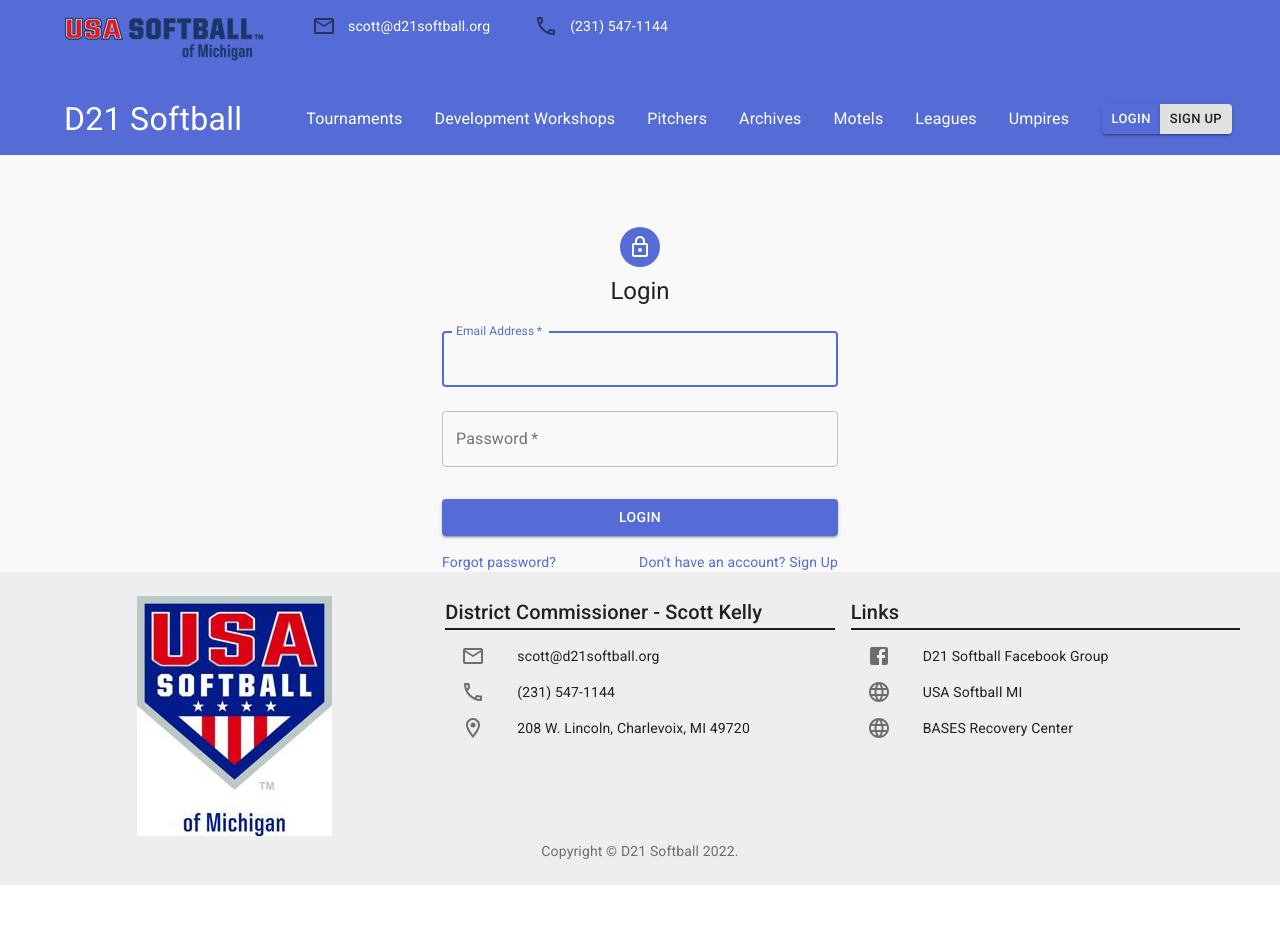
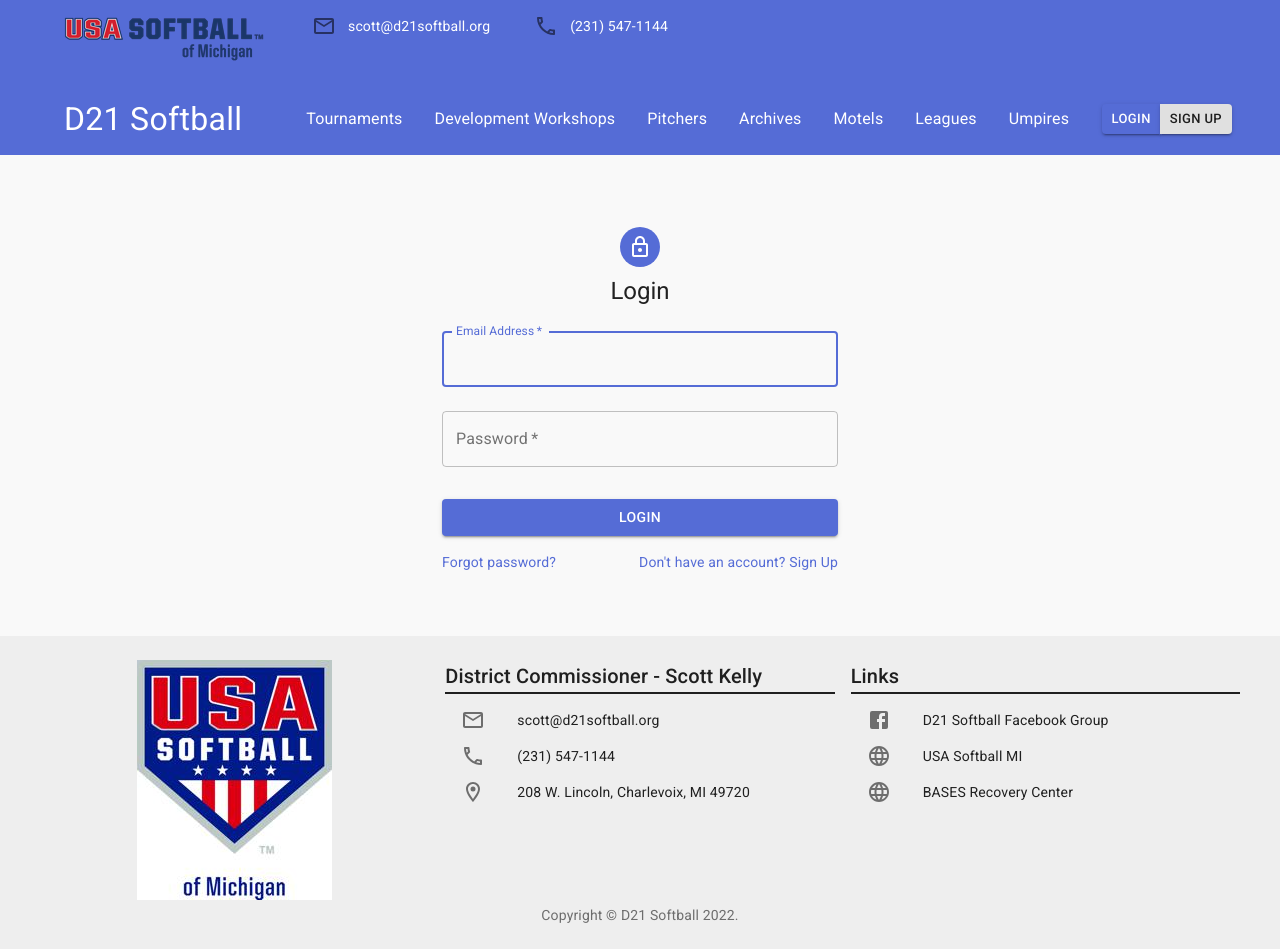
Before and after one commit to mikecebul/d21softball-frontend, a Next.js app: page /login in a window 1280 px wide. Before the commit the page ends 885 px from the top, so only its background shows below. Built offline with nearby package versions, Linux system fonts and the light colour scheme; no server answers.

Commit message:
Fix spacing

```diff
--- a/pages/development-workshops/index.js
+++ b/pages/development-workshops/index.js
@@ -88,7 +88,7 @@ const DevelopmentWorkshops = ({ camps, sponsors }) => {
 
           <Grid container spacing={4} justifyContent="center">
             {sortedcamps.map((camp) => (
-              <Grid item key={camp.name} xs={12} sm={6} md={4}>
+              <Grid item key={camp.name} xs={10} sm={5} md={4}>
                 <Card className={classes.card} raised>
                   <CardActionArea>
                     <Link
--- a/pages/login.js
+++ b/pages/login.js
@@ -17,7 +17,8 @@ import { Box } from "@material-ui/core";
 
 const useStyles = makeStyles((theme) => ({
   paper: {
-    marginTop: theme.spacing(8),
+    // marginTop: theme.spacing(8),
+    padding: theme.spacing(8, 0),
     display: "flex",
     flexDirection: "column",
     alignItems: "center",
--- a/pages/signup.js
+++ b/pages/signup.js
@@ -18,7 +18,8 @@ import { Box } from "@material-ui/core";
 
 const useStyles = makeStyles((theme) => ({
   paper: {
-    marginTop: theme.spacing(8),
+    // marginTop: theme.spacing(8),
+    padding: theme.spacing(8, 0),
     display: "flex",
     flexDirection: "column",
     alignItems: "center",
```
